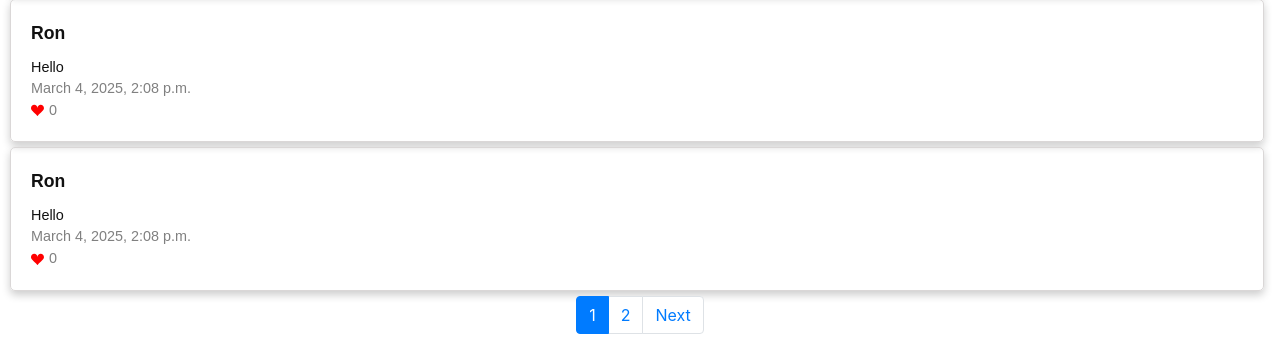
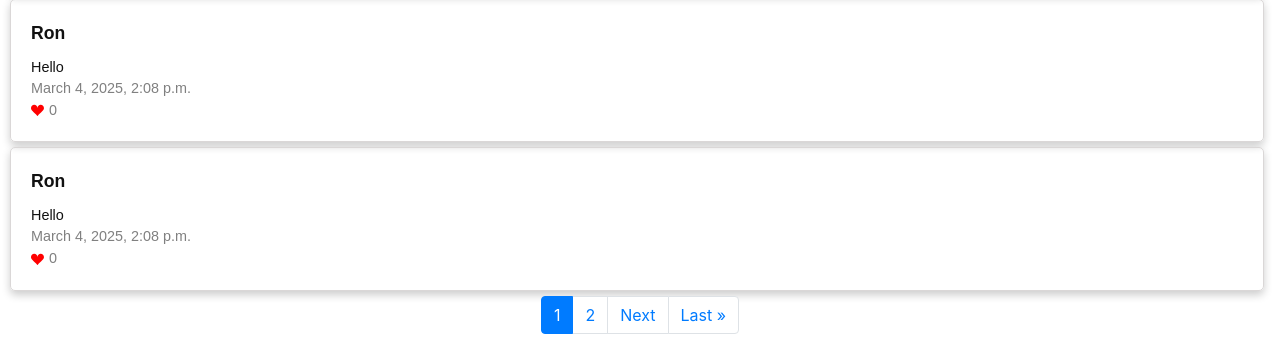
Before and after one commit to i-Noix/network, a Django app: page /profile/2 in a window 1280 px wide. Shown: the part 1391-1741 px from the top of the page. Run offline with Django 3.2, Linux system fonts and the light colour scheme; data comes from the database, SQL or seed files in the repository; data that the repository does not hold is empty; some libraries are stand-ins or nearby versions.

Commit message:
Update pagination to dynamic

```diff
--- a/network/templates/network/profile.html
+++ b/network/templates/network/profile.html
@@ -31,15 +31,27 @@
     <div class="pagination-container">
         <ul class="pagination justify-content-center">
             {% if page_obj.has_previous %}
-                    <li class="page-item"><a class="page-link" href="?page={{ page_obj.previous_page_number }}">Previous</a></li>
+                <li class="page-item">
+                    <a class="page-link" href="?page=1">&laquo; First</a>
+                </li>
+                <li class="page-item">
+                    <a class="page-link" href="?page={{ page_obj.previous_page_number }}">Previous</a>
+                </li>
             {% endif %}
             {% for page in page_obj.paginator.page_range %}
-                <li class="page-item {% if page == page_obj.number %}active{% endif %}">
-                    <a class="page-link" href="?page={{ page }}">{{ page }}</a>
-                </li>
+                {% if page >= page_obj.number|add:"-2" and page <= page_obj.number|add:"2" %}
+                    <li class="page-item {% if page == page_obj.number %}active{% endif %}">
+                        <a class="page-link" href="?page={{ page }}">{{ page }}</a>
+                    </li>
+                {% endif %}
             {% endfor %}
             {% if page_obj.has_next %}
-                    <li class="page-item"><a class="page-link" href="?page={{ page_obj.next_page_number }}">Next</a></li>
+                    <li class="page-item">
+                        <a class="page-link" href="?page={{ page_obj.next_page_number }}">Next</a>
+                    </li>
+                    <li class="page-item">
+                        <a class="page-link" href="?page={{ page_obj.paginator.num_pages }}">Last &raquo;</a>
+                    </li>
             {% endif %}
         </ul>
     </div>
```
